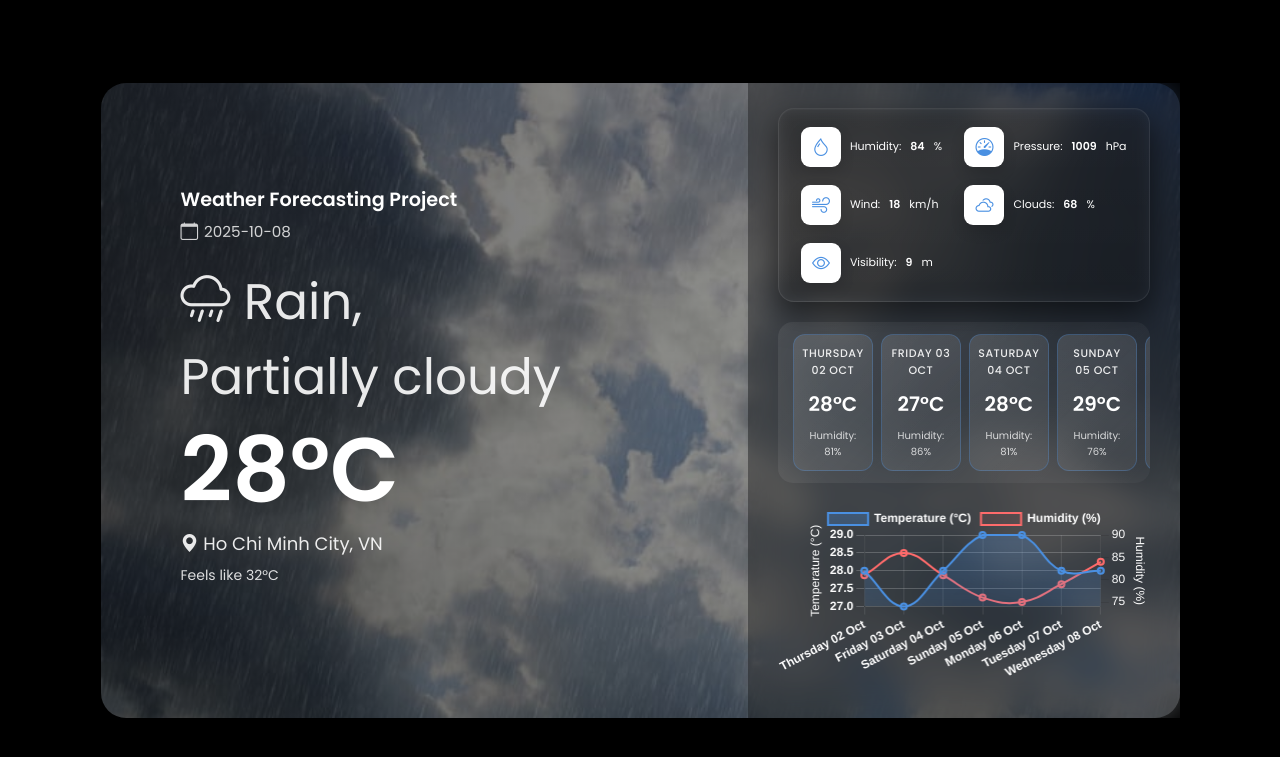
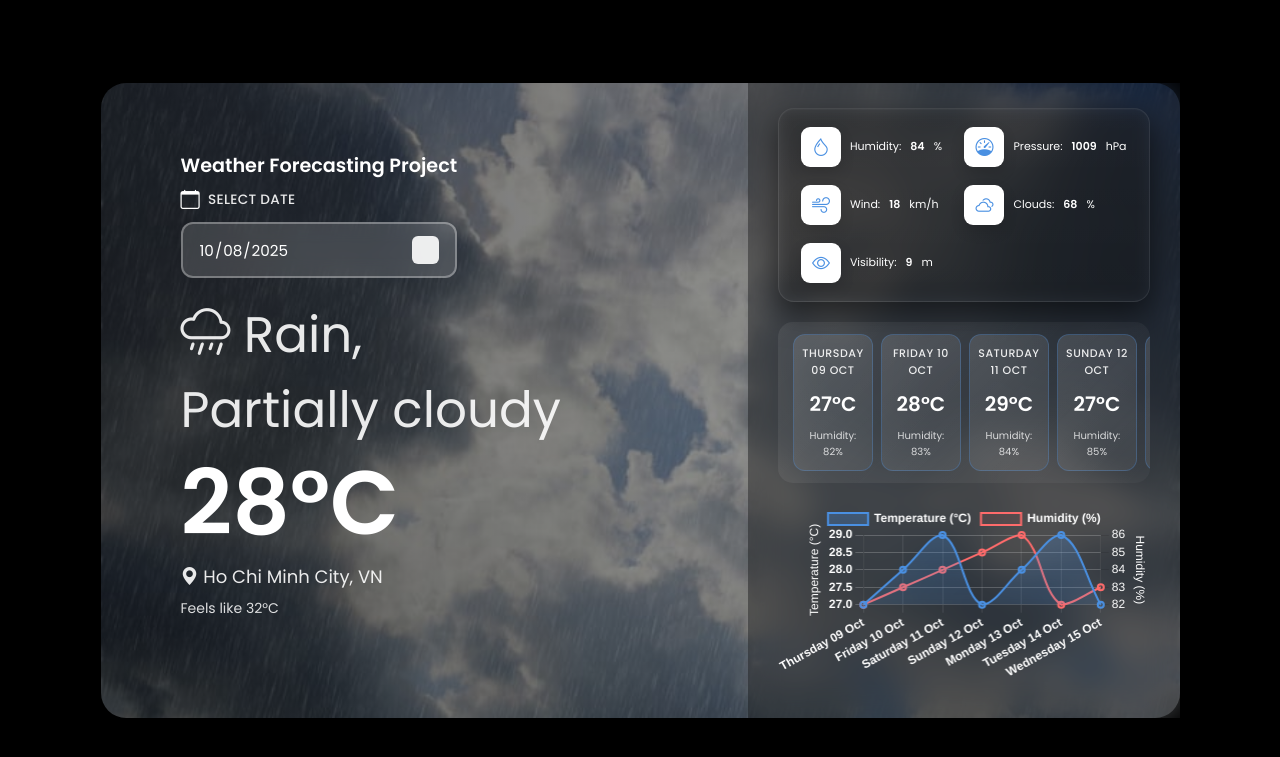
Before and after one commit to MinhGioChai/MyProject, a Django app: page / in a window 1280 px wide. Shown: the top 757 px of the page. Run offline with Django 5.2, Linux system fonts and the light colour scheme.

Commit message:
update all

```diff
--- a/weatherProject/forecast/static/css/styles.css
+++ b/weatherProject/forecast/static/css/styles.css
@@ -82,7 +82,7 @@ main.clear {
 }
 
 main.partially\ cloudy,
-main.partly-cloudy {
+main.partially-cloudy {
     background-image: url(../img/cloudy.jpeg);
 }
 
@@ -173,16 +173,92 @@ main.clear{
     margin-bottom: 20px;
 }
 
-.date-top {
-    font-size: 0.95rem;
-    color: rgba(255, 255, 255, 0.8);
+/* Date Picker Styling */
+.date-picker-form {
+    display: flex;
+    flex-direction: column;
+    gap: 8px;
+}
+
+.date-label {
+    font-size: 0.9rem;
+    color: rgba(255, 255, 255, 0.9);
     display: flex;
     align-items: center;
-    gap: 6px;
+    gap: 8px;
+    font-weight: 500;
+    letter-spacing: 0.3px;
 }
 
-.date-top i {
-    font-size: 1.1rem;
+.date-label i {
+    font-size: 1.2rem;
+    color: #fff;
+}
+
+.date-label span {
+    text-transform: uppercase;
+    font-size: 0.85rem;
+}
+
+.date-input-wrapper {
+    position: relative;
+}
+
+.date-input-wrapper input[type="date"] {
+    width: 100%;
+    padding: 12px 16px;
+    font-size: 0.95rem;
+    font-family: 'Poppins', sans-serif;
+    color: #fff;
+    background: rgba(255, 255, 255, 0.15);
+    border: 2px solid rgba(255, 255, 255, 0.3);
+    border-radius: 12px;
+    outline: none;
+    cursor: pointer;
+    transition: all 0.3s ease;
+    backdrop-filter: blur(10px);
+}
+
+.date-input-wrapper input[type="date"]:hover {
+    background: rgba(255, 255, 255, 0.2);
+    border-color: rgba(255, 255, 255, 0.5);
+    transform: translateY(-2px);
+    box-shadow: 0 4px 12px rgba(0, 0, 0, 0.2);
+}
+
+.date-input-wrapper input[type="date"]:focus {
+    background: rgba(255, 255, 255, 0.25);
+    border-color: rgba(255, 255, 255, 0.7);
+    box-shadow: 0 0 0 3px rgba(255, 255, 255, 0.1), 0 4px 12px rgba(0, 0, 0, 0.3);
+    transform: translateY(-2px);
+}
+
+/* Custom calendar icon styling */
+.date-input-wrapper input[type="date"]::-webkit-calendar-picker-indicator {
+    cursor: pointer;
+    background: rgba(255, 255, 255, 0.9);
+    padding: 6px;
+    border-radius: 6px;
+    transition: all 0.3s ease;
+}
+
+.date-input-wrapper input[type="date"]::-webkit-calendar-picker-indicator:hover {
+    background: #fff;
+    transform: scale(1.1);
+}
+
+/* Firefox date input */
+.date-input-wrapper input[type="date"]::-moz-calendar-picker-indicator {
+    cursor: pointer;
+}
+
+/* Placeholder styling */
+.date-input-wrapper input[type="date"]::-webkit-datetime-edit-text,
+.date-input-wrapper input[type="date"]::-webkit-datetime-edit-month-field,
+.date-input-wrapper input[type="date"]::-webkit-datetime-edit-day-field,
+.date-input-wrapper input[type="date"]::-webkit-datetime-edit-year-field {
+    color: #fff;
+    font-weight: 500;
 }
 
 .left-panel {
@@ -305,9 +381,21 @@ main.clear{
 
 /* ---------- FORECAST WEEK ---------- */
 .forecast-title {
-    font-size: 18px;
-    font-weight: 500;
-    margin-bottom: 15px;
+    font-size: 1.1rem;
+    font-weight: 600;
+    color: #fff;
+    margin-bottom: 12px;
+    margin-top: 8px;
+    display: flex;
+    align-items: center;
+    gap: 8px;
+    opacity: 0.95;
+    letter-spacing: 0.3px;
+}
+
+.forecast-title::before {
+    content: "📅";
+    font-size: 1.2rem;
 }
 
 .forecast-week {
--- a/weatherProject/forecast/templates/weather.html
+++ b/weatherProject/forecast/templates/weather.html
@@ -16,9 +16,22 @@
         <section class="left-panel">
             <div class="left-header">
                 <h1 class="primary-title">Weather Forecasting Project</h1>
-                <div class="date-top">
-                    <i class="bi bi-calendar"></i>{{ date }}
-                </div>
+                <form method="get" class="date-picker-form" id="datePickerForm">
+                    <label for="dateInput" class="date-label">
+                        <i class="bi bi-calendar"></i>
+                        <span>Select date</span>
+                    </label>
+                    <div class="date-input-wrapper">
+                        <input
+                            type="date"
+                            id="dateInput"
+                            name="date"
+                            value="{{ date }}"
+                            max="{{ max_date }}"
+                            onchange="this.form.submit()"
+                        />
+                    </div>
+                </form>
             </div>
             <div class="left-content">
                 <h2 class="condition-text">
--- a/weatherProject/forecast/views.py
+++ b/weatherProject/forecast/views.py
@@ -126,58 +126,118 @@ def get_css_class_from_condition(description):
 def weather_view(request):
     # Load historical features from CSV
     recent_features = get_recent_features(days_back=30)
+    # Determine if user selected a date via query parameter
+    selected_date_str = request.GET.get('date')
+    selected_record = None
 
-    # Build weather_data from latest CSV record
+    if _historical_data is not None and 'datetime' in _historical_data.columns:
+        if selected_date_str:
+            try:
+                parsed_date = pd.to_datetime(selected_date_str).date()
+                # Filter rows matching the selected date (date-only comparison)
+                matching_rows = _historical_data[_historical_data['datetime'].dt.date == parsed_date]
+                if not matching_rows.empty:
+                    selected_record = matching_rows.iloc[-1]
+            except Exception:
+                # Ignore parsing errors; will fallback to latest
+                pass
+        # Fallback to latest record if no matching row
+        if selected_record is None and len(_historical_data) > 0:
+            selected_record = _historical_data.iloc[-1]
+
+    # Build base weather_data (defaults)
     weather_data = {
-        'date': '2023-07-13',
+        'date': selected_date_str if selected_date_str else '2025-10-08',
         'city': 'Ho Chi Minh City',
         'country': 'VN',
         'description': 'clear',
+        # Default numeric values (used if no record is found)
+        'current_temp': 29,
+        'feels_like': 31,
+        'humidity': 78,
+        'clouds': 90,
+        'pressure': 1008,
+        'wind': 5,
+        'visibility': 8000,
+        'MaxTemp': 32,
+        'Mintemp': 25,
+        'max_date': '2025-10-08',  # Maximum date in dataset
     }
 
-    # If we have CSV data, populate weather_data from it
-    if recent_features and recent_features.get('latest_record') is not None:
-        latest = recent_features['latest_record']
-
+    # If we have a record (selected or latest), populate weather_data
+    if selected_record is not None:
+        record = selected_record
         # Map CSV columns to weather_data keys
         weather_data.update({
-            'date': str(latest.get('datetime', '2023-07-13'))[:10] if 'datetime' in latest else '2023-07-13',
-            'current_temp': int(latest.get('temp', 29)) if pd.notna(latest.get('temp')) else 29,
-            'feels_like': int(latest.get('feelslike', 31)) if pd.notna(latest.get('feelslike')) else 31,
-            'humidity': int(latest.get('humidity', 78)) if pd.notna(latest.get('humidity')) else 78,
-            'clouds': int(latest.get('cloudcover', 90)) if pd.notna(latest.get('cloudcover')) else 90,
-            'pressure': int(latest.get('sealevelpressure', 1008)) if pd.notna(latest.get('sealevelpressure')) else 1008,
-            'wind': int(latest.get('windspeed', 5)) if pd.notna(latest.get('windspeed')) else 5,
-            'visibility': int(latest.get('visibility', 8000)) if pd.notna(latest.get('visibility')) else 8000,
-            'MaxTemp': int(latest.get('tempmax', 32)) if pd.notna(latest.get('tempmax')) else 32,
-            'Mintemp': int(latest.get('tempmin', 25)) if pd.notna(latest.get('tempmin')) else 25,
-            'description': latest.get('conditions', 'clear') if pd.notna(latest.get('conditions')) else 'clear',
+            'date': str(record.get('datetime', weather_data['date']))[:10],
+            'current_temp': int(record.get('temp', 29)) if pd.notna(record.get('temp')) else 29,
+            'feels_like': int(record.get('feelslike', 31)) if pd.notna(record.get('feelslike')) else 31,
+            'humidity': int(record.get('humidity', 78)) if pd.notna(record.get('humidity')) else 78,
+            'clouds': int(record.get('cloudcover', 90)) if pd.notna(record.get('cloudcover')) else 90,
+            'pressure': int(record.get('sealevelpressure', 1008)) if pd.notna(record.get('sealevelpressure')) else 1008,
+            'wind': int(record.get('windspeed', 5)) if pd.notna(record.get('windspeed')) else 5,
+            'visibility': int(record.get('visibility', 8000)) if pd.notna(record.get('visibility')) else 8000,
+            'MaxTemp': int(record.get('tempmax', 32)) if pd.notna(record.get('tempmax')) else 32,
+            'Mintemp': int(record.get('tempmin', 25)) if pd.notna(record.get('tempmin')) else 25,
+            'description': record.get('conditions', 'clear') if pd.notna(record.get('conditions')) else 'clear',
         })
 
-        # Add 7-day forecast (using rolling window from CSV if available, else simulate)
+        # Build a 7-day forecast AFTER the selected date
         df = _historical_data
-        if df is not None and len(df) >= 7:
-            # Use last 7 days from CSV as forecast (real data simulation)
-            forecast_subset = df.tail(7).reset_index(drop=True)
+        forecast_subset = None
+        if df is not None and 'datetime' in df.columns:
+            try:
+                current_date = pd.to_datetime(weather_data['date']).date()
+                # Get rows AFTER the selected date (next 7 days)
+                after_date = df[df['datetime'].dt.date > current_date]
+                if len(after_date) >= 7:
+                    # Take the next 7 days after selected date
+                    forecast_subset = after_date.head(7).reset_index(drop=True)
+                elif len(after_date) > 0:
+                    # Use whatever days we have and fill the rest synthetically
+                    forecast_subset = after_date.head(len(after_date)).reset_index(drop=True)
+            except Exception:
+                pass
+
+        if forecast_subset is not None and len(forecast_subset) > 0:
+            # Use actual data for available days
+            for i in range(1, min(8, len(forecast_subset) + 1)):
+                row = forecast_subset.iloc[i-1]
+                weather_data[f'time{i}'] = pd.to_datetime(row.get('datetime', datetime.now())).strftime('%A %d %b')
+                weather_data[f'temp{i}'] = int(row.get('temp', 29)) if pd.notna(row.get('temp')) else 29
+                weather_data[f'hum{i}'] = int(row.get('humidity', 78)) if pd.notna(row.get('humidity')) else 78
+
+            # Fill remaining days with synthetic predictions if needed
+            if len(forecast_subset) < 7:
+                try:
+                    last_available_date = pd.to_datetime(forecast_subset.iloc[-1]['datetime']).date()
+                    for i in range(len(forecast_subset) + 1, 8):
+                        days_ahead = i - len(forecast_subset)
+                        forecast_date = last_available_date + timedelta(days=days_ahead)
+                        # Simple prediction: slight variation from current temp
+                        weather_data[f'time{i}'] = forecast_date.strftime('%A %d %b')
+                        weather_data[f'temp{i}'] = weather_data['current_temp'] + ((i - 1) % 3 - 1)
+                        weather_data[f'hum{i}'] = weather_data['humidity'] + ((i - 1) % 5 - 2)
+                except Exception:
+                    # Fallback to simple synthetic
+                    for i in range(len(forecast_subset) + 1, 8):
+                        forecast_date = datetime.now() + timedelta(days=i)
+                        weather_data[f'time{i}'] = forecast_date.strftime('%A %d %b')
+                        weather_data[f'temp{i}'] = weather_data['current_temp'] + ((i - 1) % 3 - 1)
+                        weather_data[f'hum{i}'] = weather_data['humidity'] + ((i - 1) % 5 - 2)
+        else:
+            # No data available after selected date - create synthetic forecast
+            try:
+                base_date = pd.to_datetime(weather_data['date']).date()
+            except:
+                base_date = datetime.now().date()
+
             for i in range(1, 8):
-                if i <= len(forecast_subset):
-                    row = forecast_subset.iloc[i-1]
-                    weather_data[f'time{i}'] = pd.to_datetime(row.get('datetime', datetime.now())).strftime('%A %d %b')
-                    weather_data[f'temp{i}'] = int(row.get('temp', 29)) if pd.notna(row.get('temp')) else 29
-                    weather_data[f'hum{i}'] = int(row.get('humidity', 78)) if pd.notna(row.get('humidity')) else 78
-                else:
-                    # Fallback if not enough data
-                    forecast_date = datetime.now() + timedelta(days=i)
-                    weather_data[f'time{i}'] = forecast_date.strftime('%A %d %b')
-                    weather_data[f'temp{i}'] = weather_data['current_temp'] + (i % 3)
-                    weather_data[f'hum{i}'] = weather_data['humidity'] + (i % 5)
-        else:
-            # Fallback: generate forecast based on current temp
-            for i in range(1, 8):
-                forecast_date = datetime.now() + timedelta(days=i)
+                forecast_date = base_date + timedelta(days=i)
                 weather_data[f'time{i}'] = forecast_date.strftime('%A %d %b')
-                weather_data[f'temp{i}'] = weather_data['current_temp'] + (i % 3)
-                weather_data[f'hum{i}'] = weather_data['humidity'] + (i % 5)
+                # Simple prediction model: slight temperature variation
+                weather_data[f'temp{i}'] = weather_data['current_temp'] + ((i - 1) % 3 - 1)
+                weather_data[f'hum{i}'] = weather_data['humidity'] + ((i - 1) % 5 - 2)
 
     # Add historical context features
     if recent_features:
```
